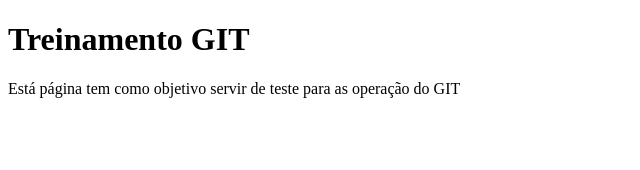
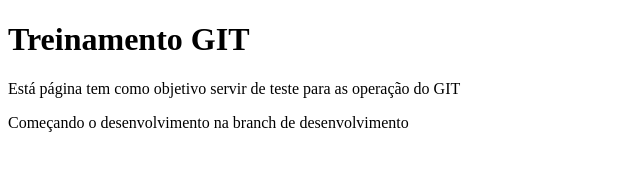
Before and after one commit to RachMoreschi/MaisTreinoGIT, a plain HTML site: page index.html in a window 1280 px wide. Shown: the whole page, without its empty margins (0-640 px from the left). Drawn offline with Linux system fonts and the light colour scheme.

Commit message:
Meu terceiro commit

```diff
--- a/index.html
+++ b/index.html
@@ -7,5 +7,7 @@
 	<h1>Treinamento GIT</h1>
 
 	  <p>Está página tem como objetivo servir de teste para as operação do GIT</p>
+
+	  <p>Começando o desenvolvimento na branch de desenvolvimento</p>
 </body>
 </html>
```
